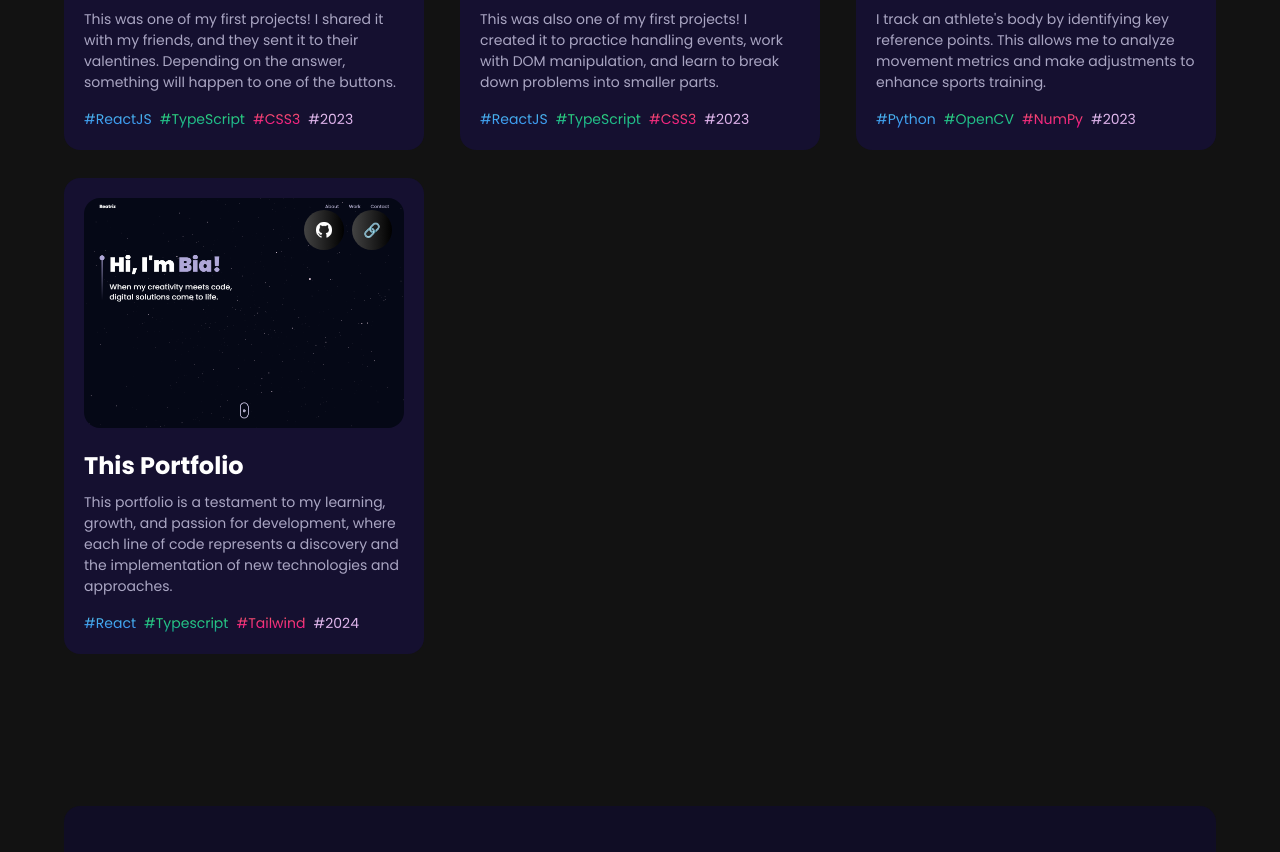
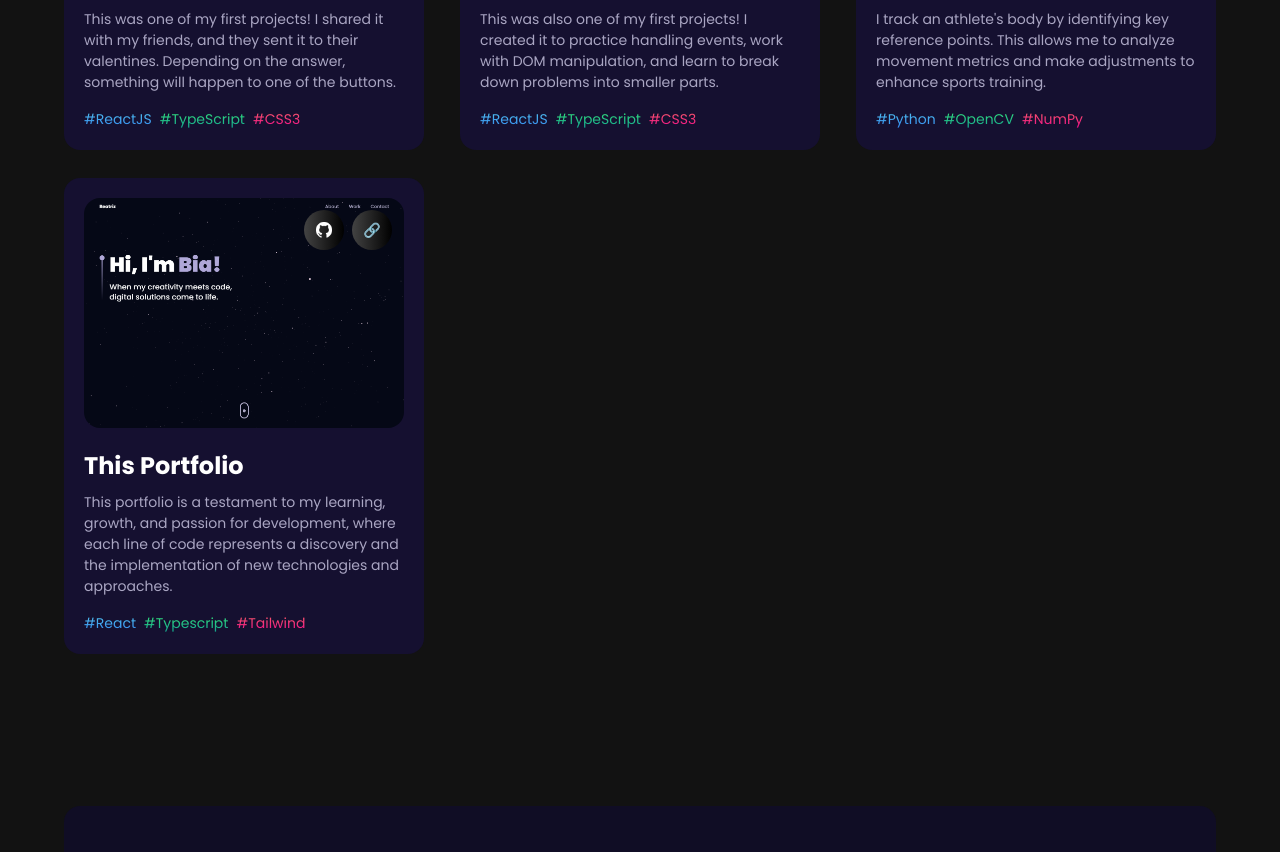
Before and after one commit to 0xn0va/0xn0va.github.io, a React (Vite) app: page / in a window 1280 px wide. Shown: the part 4874-5726 px from the top of the page. Built offline with nearby package versions, Linux system fonts and the light colour scheme; no server answers.

Commit message:
remove tag with value year inside projects - index.js'

```diff
--- a/src/constants/index.ts
+++ b/src/constants/index.ts
@@ -187,10 +187,6 @@ const projects = [
         name: "CSS3",
         color: "pink-text-gradient",
       },
-      {
-        name: "2023",
-        color: "ll-text-gradient",
-      },
     ],
     media: valentine,
     source_code_link: "https://github.com/BRp99/valentine-proposal",
@@ -212,10 +208,6 @@ const projects = [
       {
         name: "CSS3",
         color: "pink-text-gradient",
-      },
-      {
-        name: "2023",
-        color: "ll-text-gradient",
       },
     ],
     media: hangman,
@@ -239,10 +231,6 @@ const projects = [
         name: "NumPy",
         color: "pink-text-gradient",
       },
-      {
-        name: "2023",
-        color: "ll-text-gradient",
-      },
     ],
     media: humanBodyPose,
     source_code_link: "https://github.com/BRp99/body-pose-detection",
@@ -265,10 +253,6 @@ const projects = [
         name: "Tailwind",
         color: "pink-text-gradient",
       },
-      {
-        name: "2024",
-        color: "ll-text-gradient",
-      },
     ],
     media: thisPortfolio,
     source_code_link: "https://github.com/BRp99/portfolio",
```
